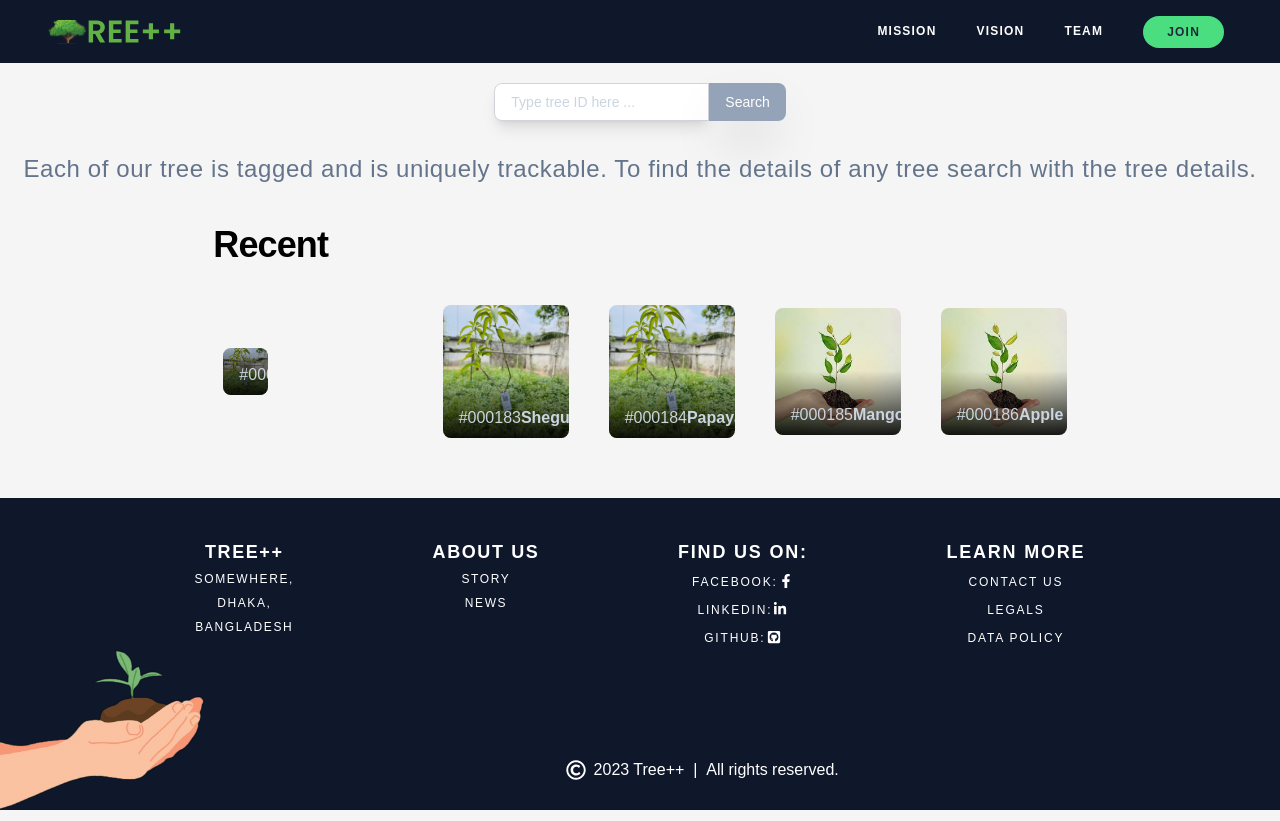
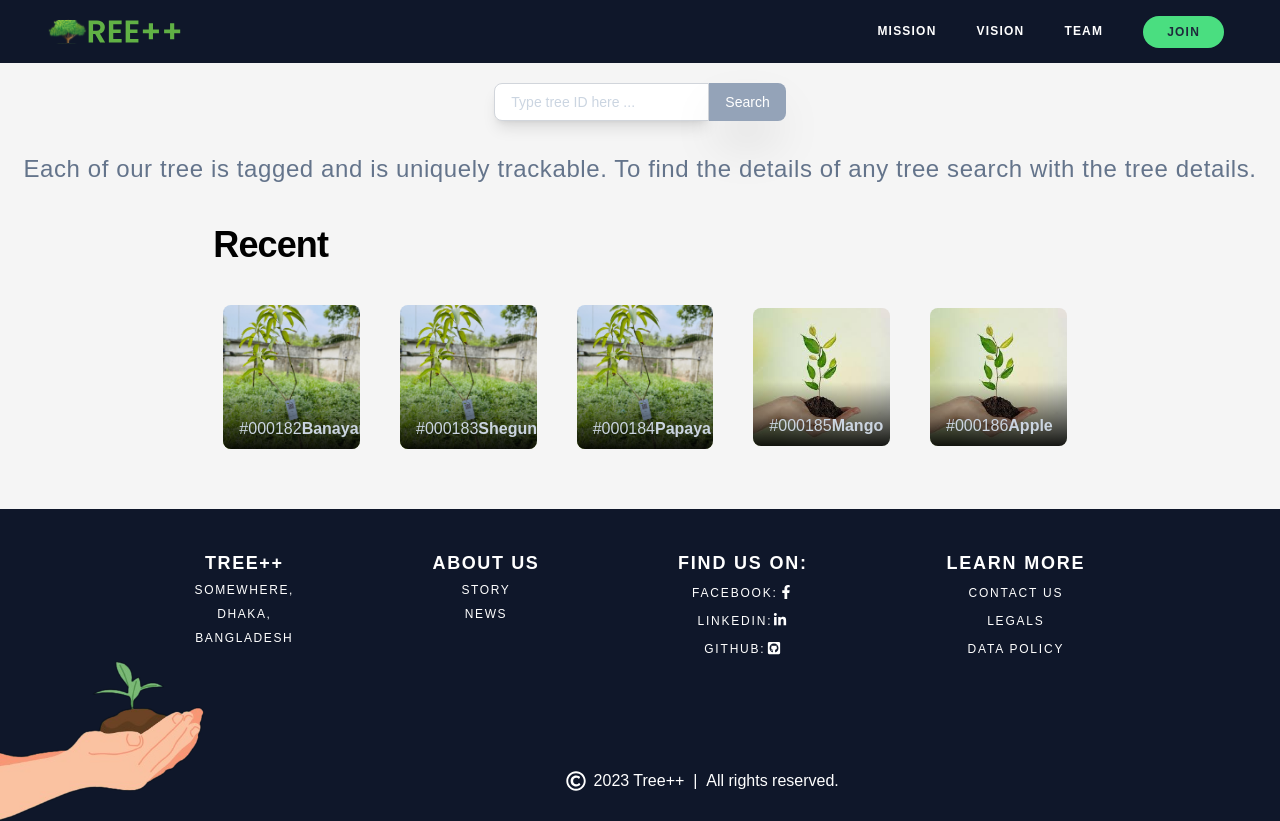
Before and after one commit to tree-pp/TreePP, a Next.js app: page /t in a window 1280 px wide. Built offline with nearby package versions, Linux system fonts and the light colour scheme.

Commit message:
merged with #29

```diff
--- a/package.json
+++ b/package.json
@@ -15,6 +15,7 @@
 		"@types/node": "20.4.2",
 		"@types/react": "18.2.15",
 		"@types/react-dom": "18.2.7",
+		"autoprefixer": "10.4.14",
 		"eslint": "8.45.0",
 		"eslint-config-next": "13.4.10",
 		"framer-motion": "^10.15.2",
--- a/src/app/t/page.tsx
+++ b/src/app/t/page.tsx
@@ -31,9 +31,7 @@ export default function tree_details() {
         <div className="flex flex-col items-start w-2/3 mt-10">
           <p className="head-text">Recent</p>
           <div className="flex flex-col md:flex-row gap-x-10 items-center my-10 pl-2.5 pb-5">
-          <a href="/tree-details/000182"> {/* Replace with the appropriate URL */}
-    <ActivityImageCard src="/tree.jpeg" name="Banayan" id="000182" />
-  </a>
+            <ActivityImageCard src="/tree.jpeg" name="Banayan" id="000182" />
             <ActivityImageCard src="/tree.jpeg" name="Shegun" id="000183" />
             <ActivityImageCard src="/tree.jpeg" name="Papaya" id="000184" />
             <ActivityImageCard src="/tree1.jpeg" name="Mango" id="000185" />
```
Also changed, not shown: 1 other file (tests, documents, lock files or other folders).
